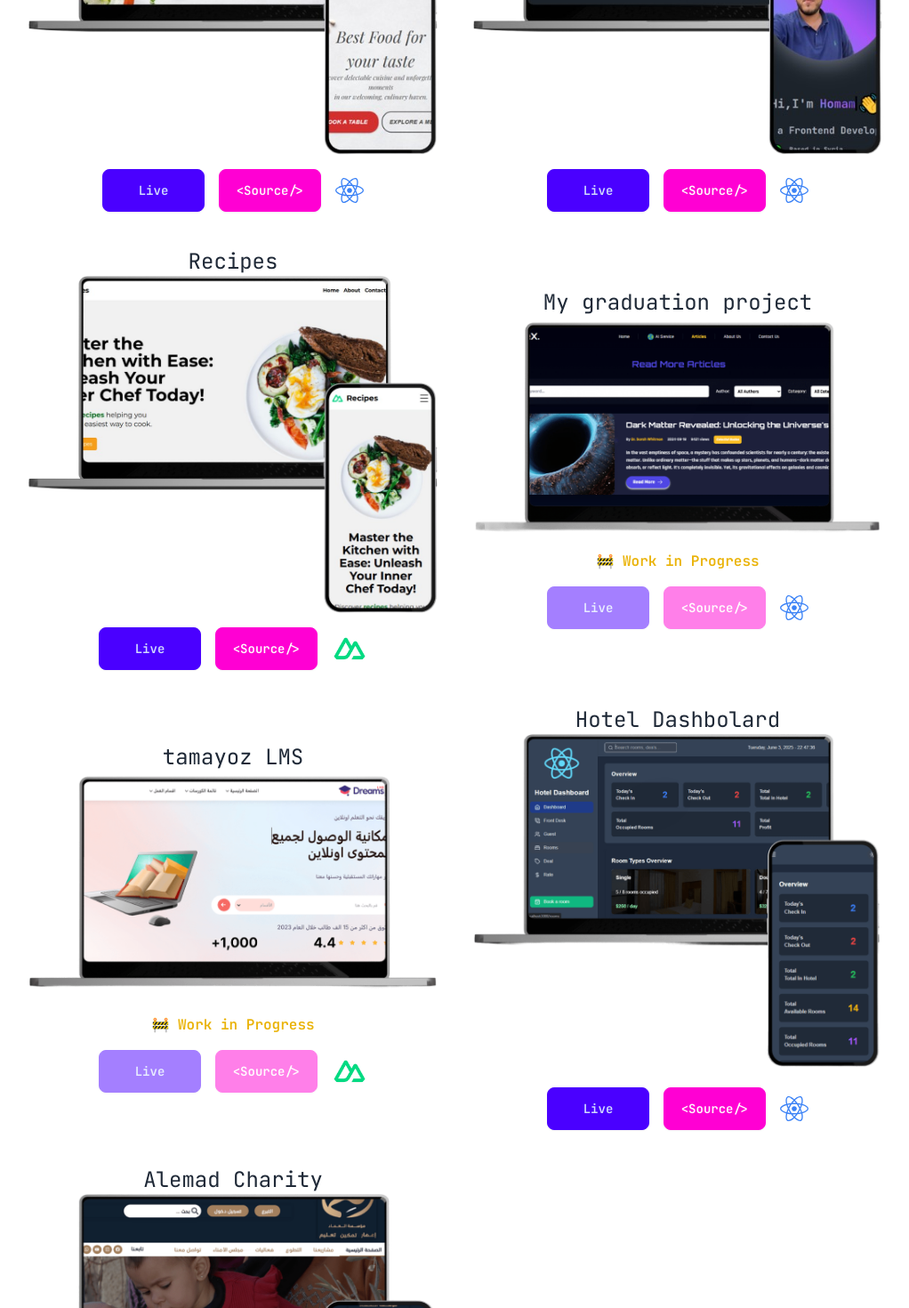
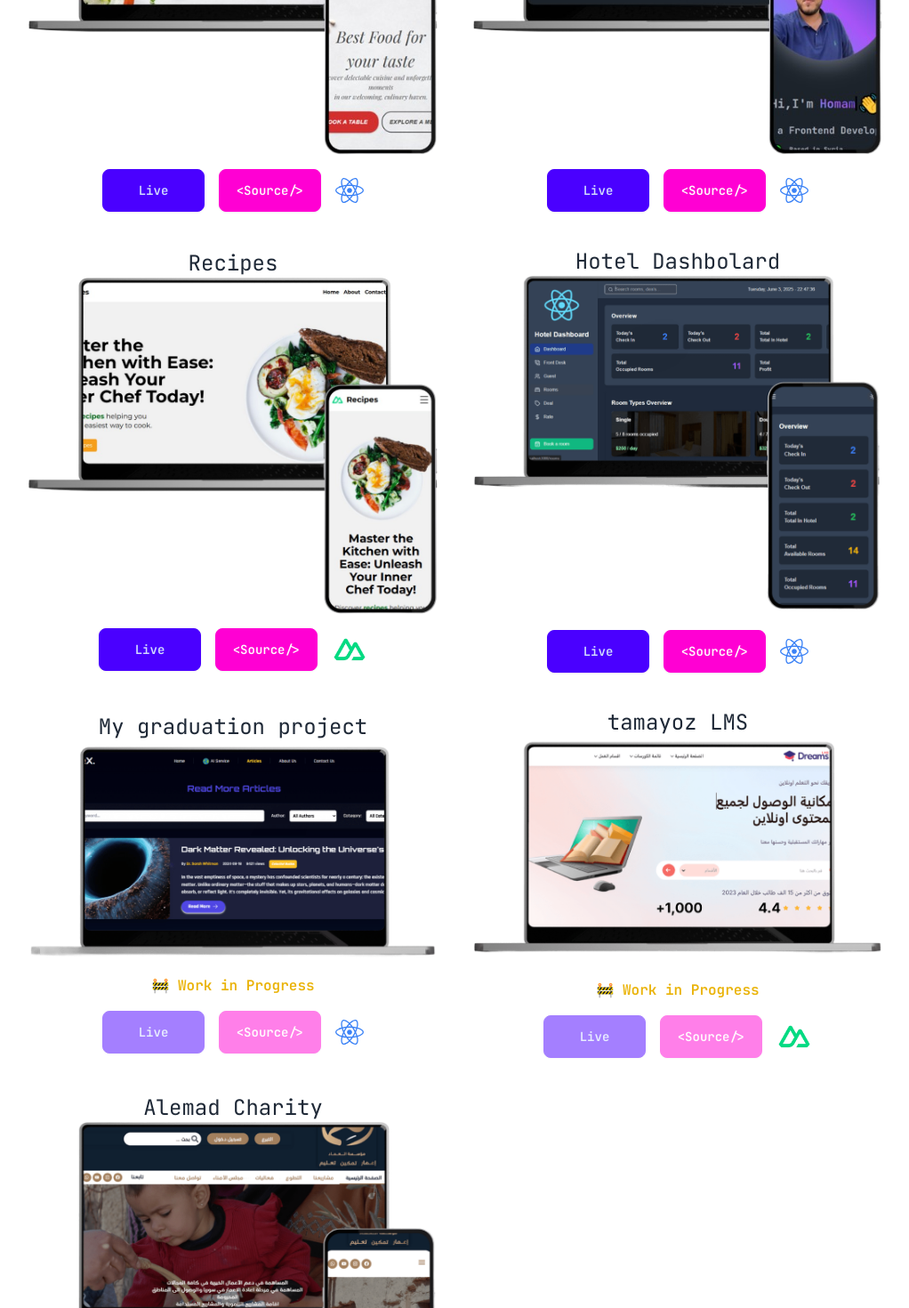
Before and after one commit to HomamAlyaghshi/portfolio, a React (Create React App) app: page /projectspage in a window 1280 px wide. Shown: the part 895-2365 px from the top of the page at 89% size, without its empty margins (128-1150 px from the left). Built offline with nearby package versions, Linux system fonts and the light colour scheme.

Commit message:
alemadcharity project added

```diff
--- a/src/components/Projects.jsx
+++ b/src/components/Projects.jsx
@@ -44,6 +44,14 @@ const Projects = () => {
       completed: true,
     },
     {
+  name: "Hotel Dashbolard",
+  image: "/images/project8.png",
+  liveUrl: "https://hotel-dashboard-peach.vercel.app/",
+  sourceUrl: "#",
+  logo: <FaReact className="w-8 h-8 text-blue-500" />,
+  completed: true,
+},
+    {
       name: "My graduation project",
       image: "/images/project6.png",
       liveUrl: "https://my-graduation-project-one.vercel.app/",
@@ -58,14 +66,6 @@ const Projects = () => {
       sourceUrl: "#",
       logo: <img alt="#" src="/images/nuxt.png" className="w-10 h-8 rounded-full" />,
       completed: false,
-    },
-        {
-      name: "Hotel Dashbolard",
-      image: "/images/project8.png",
-      liveUrl: "https://hotel-dashboard-peach.vercel.app/",
-      sourceUrl: "#",
-      logo: <FaReact className="w-8 h-8 text-blue-500" />,
-      completed: true,
     },
           {
       name: "Alemad Charity",
```
